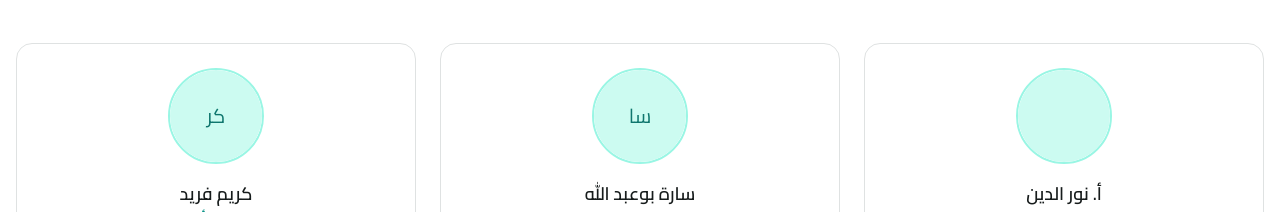
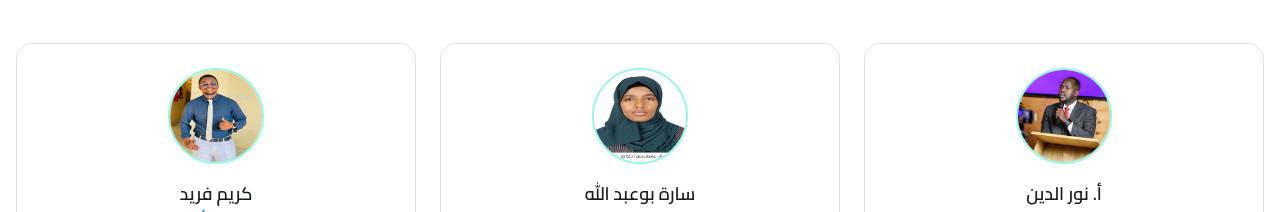
Before and after one commit to Amarnnas/noor_academy, a Next.js app: page /instructors in a window 1280 px wide. Shown: the part 342-554 px from the top of the page. Built offline with nearby package versions, Linux system fonts and the light colour scheme; no server answers.

Commit message:
Fix instructor/testimonial images not rendering: add AvatarImage with src to Avatar components

```diff
--- a/src/app/(dashboard)/dashboard/instructors/page.tsx
+++ b/src/app/(dashboard)/dashboard/instructors/page.tsx
@@ -3,7 +3,7 @@
 import { useState } from "react";
 import { Pencil, Trash2, X } from "lucide-react";
 import { instructors as initialInstructors } from "@/data/instructors";
-import { Avatar, AvatarFallback } from "@/components/ui/avatar";
+import { Avatar, AvatarImage, AvatarFallback } from "@/components/ui/avatar";
 import { Badge } from "@/components/ui/badge";
 import { Button } from "@/components/ui/button";
 import { Input } from "@/components/ui/input";
@@ -54,6 +54,7 @@ export default function DashboardInstructorsPage() {
           <div key={instructor.id} className="rounded-2xl border bg-[hsl(var(--card))] p-5">
             <div className="flex items-start gap-4">
               <Avatar className="h-14 w-14 border-2 border-teal-200 dark:border-teal-800">
+                <AvatarImage src={instructor.image} alt={instructor.name} />
                 <AvatarFallback className="bg-teal-100 dark:bg-teal-900 text-teal-700 dark:text-teal-300">{instructor.name.slice(0, 2)}</AvatarFallback>
               </Avatar>
               <div className="flex-1 min-w-0">
--- a/src/app/(public)/instructors/page.tsx
+++ b/src/app/(public)/instructors/page.tsx
@@ -3,7 +3,7 @@
 import { motion } from "framer-motion";
 import { Star, Users, BookOpen } from "lucide-react";
 import { SectionHeading } from "@/components/shared/section-heading";
-import { Avatar, AvatarFallback } from "@/components/ui/avatar";
+import { Avatar, AvatarImage, AvatarFallback } from "@/components/ui/avatar";
 import { Badge } from "@/components/ui/badge";
 import { instructors } from "@/data/instructors";
 
@@ -32,6 +32,7 @@ export default function InstructorsPage() {
                 className="rounded-2xl border bg-[hsl(var(--card))] p-6 hover:shadow-lg transition-all duration-300 text-center"
               >
                 <Avatar className="h-24 w-24 mx-auto mb-4 border-2 border-teal-200 dark:border-teal-800">
+                  <AvatarImage src={instructor.image} alt={instructor.name} />
                   <AvatarFallback className="bg-teal-100 dark:bg-teal-900 text-teal-700 dark:text-teal-300 text-xl">
                     {instructor.name.slice(0, 2)}
                   </AvatarFallback>
--- a/src/components/testimonials/testimonial-slider.tsx
+++ b/src/components/testimonials/testimonial-slider.tsx
@@ -5,7 +5,7 @@ import { motion, AnimatePresence } from "framer-motion";
 import { ChevronLeft, ChevronRight, Star, Quote, Send } from "lucide-react";
 import { testimonials as initialTestimonials } from "@/data/testimonials";
 import { SectionHeading } from "@/components/shared/section-heading";
-import { Avatar, AvatarFallback } from "@/components/ui/avatar";
+import { Avatar, AvatarImage, AvatarFallback } from "@/components/ui/avatar";
 import { Button } from "@/components/ui/button";
 import { Input } from "@/components/ui/input";
 import { Textarea } from "@/components/ui/textarea";
@@ -70,6 +70,7 @@ export function TestimonialSlider() {
               </div>
               <div className="flex items-center justify-center gap-3">
                 <Avatar className="h-12 w-12 border-2 border-teal-200 dark:border-teal-800">
+                  <AvatarImage src={t[current].avatar} alt={t[current].name} />
                   <AvatarFallback className="bg-teal-100 dark:bg-teal-900 text-teal-700 dark:text-teal-300 text-sm">
                     {t[current].name.slice(0, 2)}
                   </AvatarFallback>
```
Also changed, not shown: 1 other file (tests, documents, lock files or other folders).
